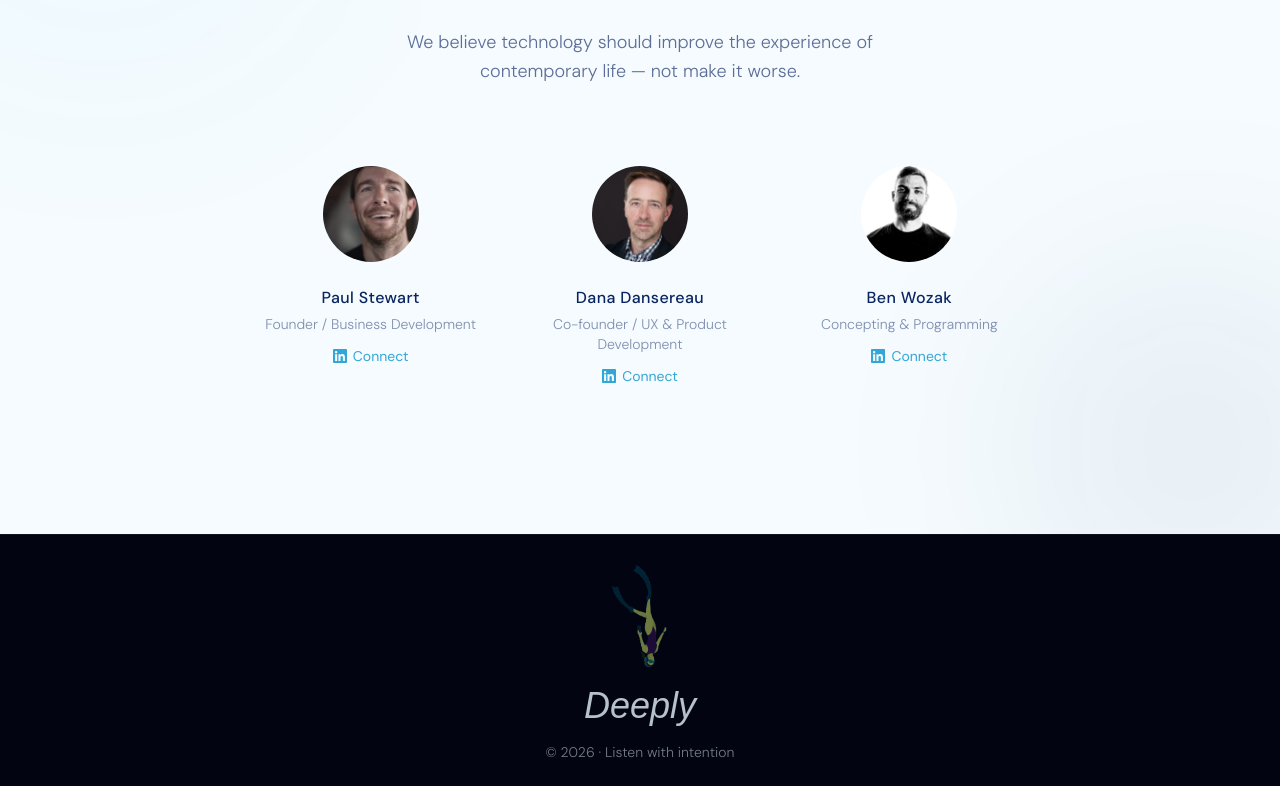
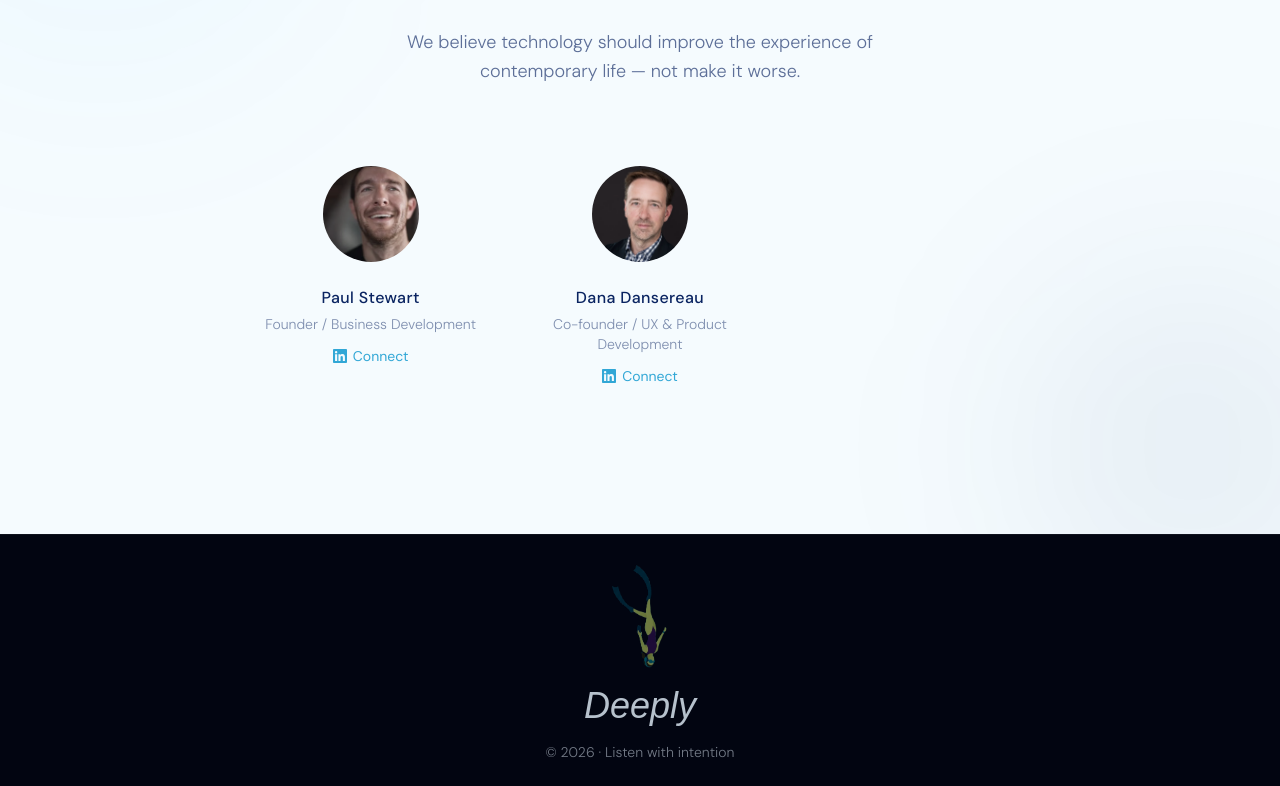
Before and after one commit to DeepPodAI/deeply-marketing, a Next.js app: page / in a window 1280 px wide. Shown: the part 3713-4499 px from the top of the page. Built offline with nearby package versions, Linux system fonts and the light colour scheme; no server answers; a web font is replaced by a local one.

Commit message:
temporarily removing myself from team list

```diff
--- a/app/components/Team.tsx
+++ b/app/components/Team.tsx
@@ -13,12 +13,12 @@ const members = [
     image: "/Dana.webp",
     linkedin: "https://www.linkedin.com/in/danacreativetechnology/",
   },
-  {
-    name: "Ben Wozak",
-    role: "Concepting & Programming",
-    image: "/Ben.webp",
-    linkedin: "https://www.linkedin.com/in/ben-wozak/",
-  },
+  // {
+  //   name: "Ben Wozak",
+  //   role: "Concepting & Programming",
+  //   image: "/Ben.webp",
+  //   linkedin: "https://www.linkedin.com/in/ben-wozak/",
+  // },
 ];
 
 export default function Team() {
```
